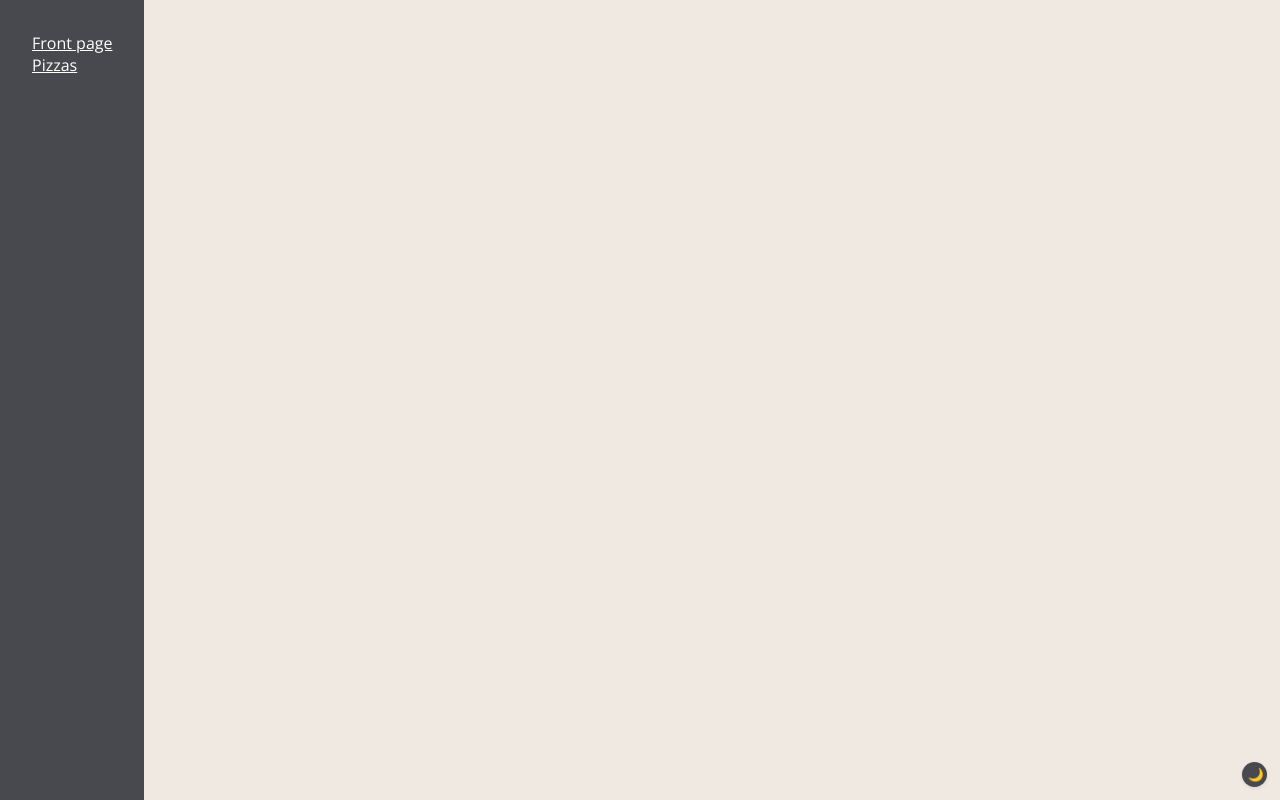
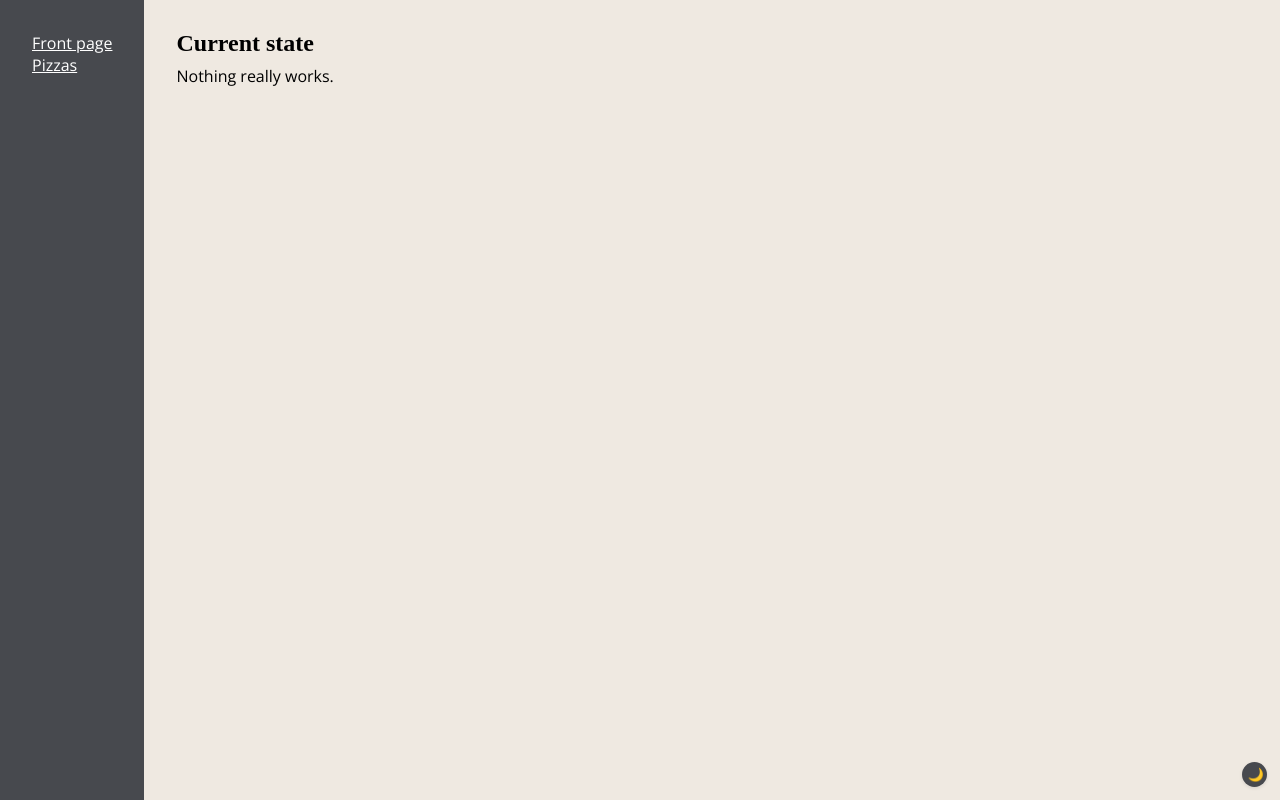
Before and after one commit to Znegl/nuxt-pizza-selector, a Nuxt app: page / in a window 1280 px wide. Built offline with nearby package versions, Linux system fonts and the light colour scheme; a web font is replaced by a local one.

Commit message:
Added current state to the front page

```diff
--- a/pages/index.vue
+++ b/pages/index.vue
@@ -1,12 +1,6 @@
 <template>
+  <article class="front-page">
+    <h1>Current state</h1>
+    <p>Nothing really works.</p>
+  </article>
 </template>
-
-<script>
-export default {
-  components: {
-  }
-}
-</script>
-
-<style>
-</style>
```
